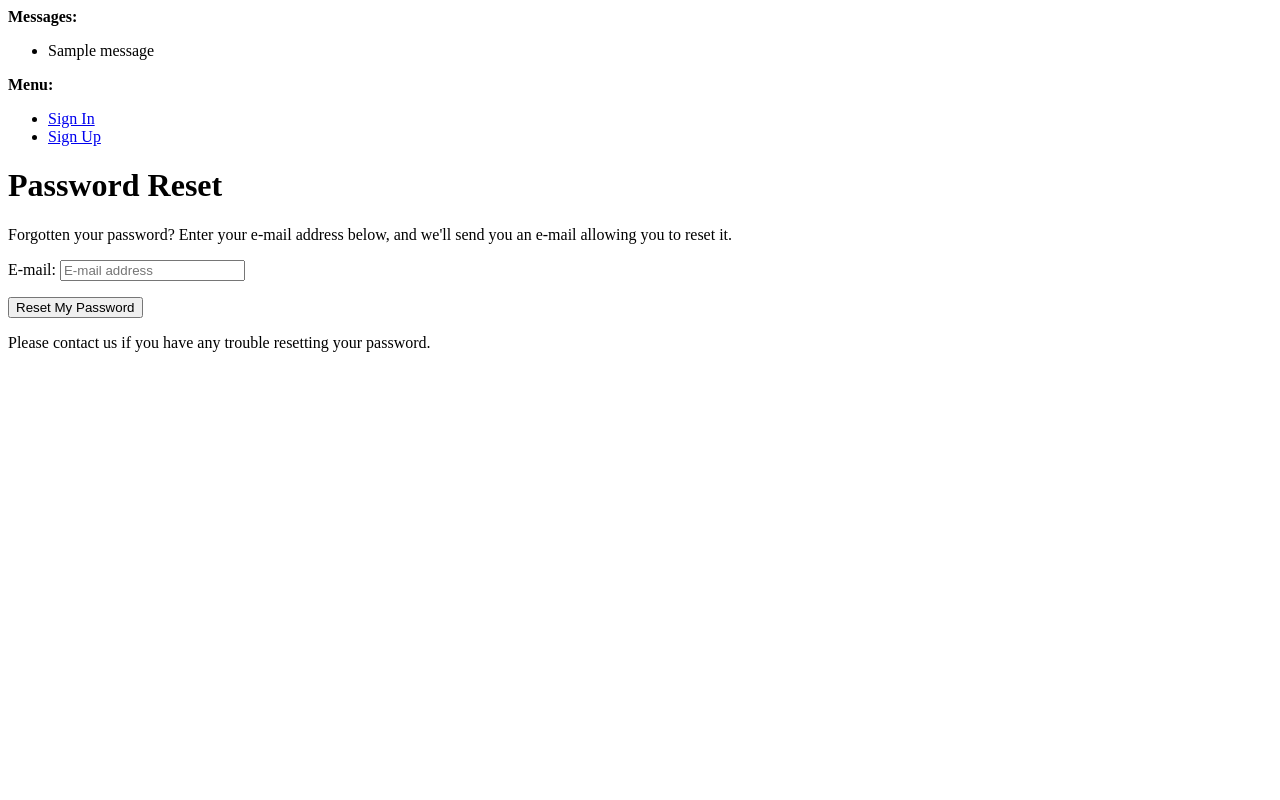
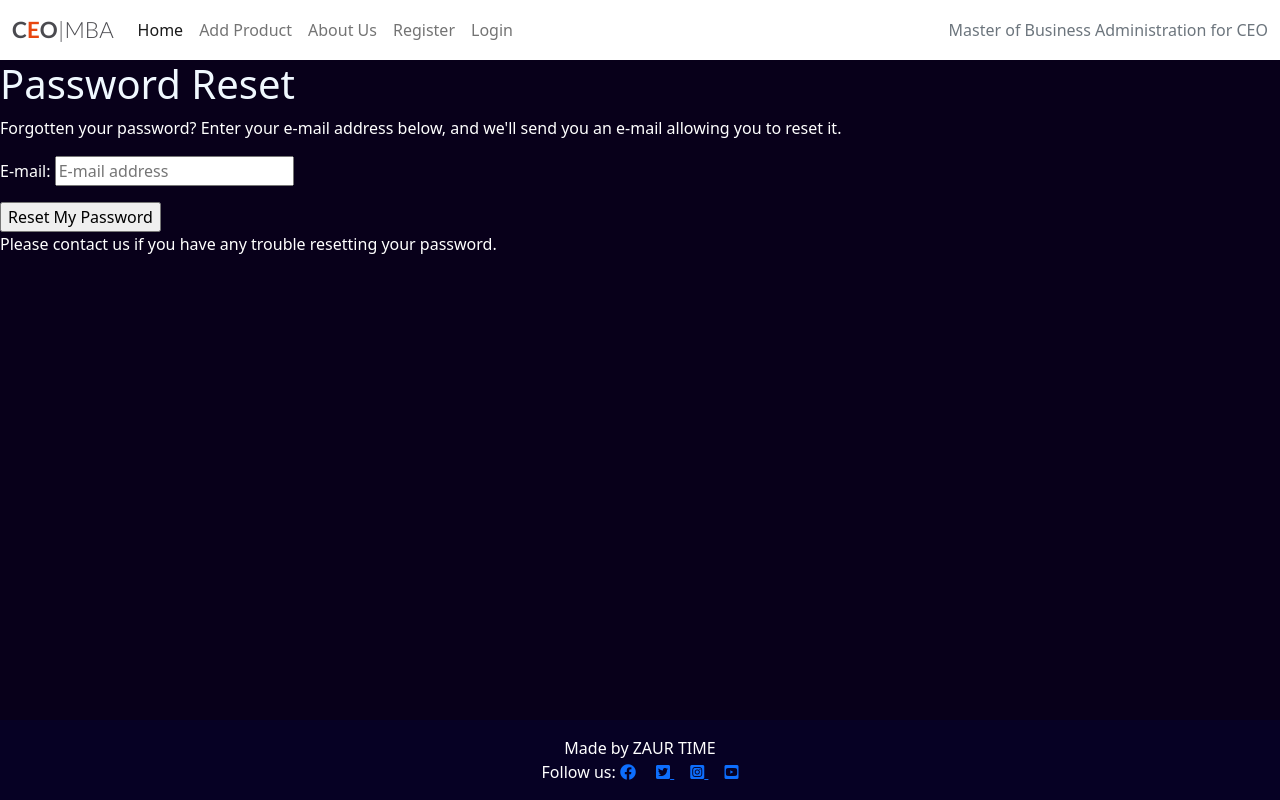
Before and after one commit to Zaurtime/mbaforceo, a Django app: page /accounts/password/reset/ in a window 1280 px wide. Run offline with Django 3.2, Linux system fonts and the light colour scheme; tables that the repository leaves empty hold one stand-in row (values such as "Sample post"); one stand-in notice (Sample message) is shown.

Commit message:
Change account templates base html and fix templates

```diff
--- a/mba/templates/account/base.html
+++ b/mba/templates/account/base.html
@@ -1,42 +1 @@
-<!DOCTYPE html>
-<html>
-  <head>
-    <meta http-equiv="X-UA-Compatible" content="IE=edge">
-    <meta name="viewport" content="width=device-width, initial-scale=1.0">
-    <title>{% block head_title %}{% endblock %}</title>
-    {% block extra_head %}
-    {% endblock %}
-  </head>
-  <body>
-    {% block body %}
-
-    {% if messages %}
-    <div>
-      <strong>Messages:</strong>
-      <ul>
-        {% for message in messages %}
-        <li>{{message}}</li>
-        {% endfor %}
-      </ul>
-    </div>
-    {% endif %}
-
-    <div>
-      <strong>Menu:</strong>
-      <ul>
-        {% if user.is_authenticated %}
-        <li><a href="{% url 'account_email' %}">Change E-mail</a></li>
-        <li><a href="{% url 'account_logout' %}">Sign Out</a></li>
-        {% else %}
-        <li><a href="{% url 'account_login' %}">Sign In</a></li>
-        <li><a href="{% url 'account_signup' %}">Sign Up</a></li>
-        {% endif %}
-      </ul>
-    </div>
-    {% block content %}
-    {% endblock %}
-    {% endblock %}
-    {% block extra_body %}
-    {% endblock %}
-  </body>
-</html>
+{% extends "base.html" %}
--- a/mba/templates/base.html
+++ b/mba/templates/base.html
@@ -13,182 +13,10 @@
     <meta name="viewport" content="width=device-width, initial-scale=1" />
     <link href="https://cdn.jsdelivr.net/npm/bootstrap@5.0.1/dist/css/bootstrap.min.css" rel="stylesheet"
         integrity="sha384-+0n0xVW2eSR5OomGNYDnhzAbDsOXxcvSN1TPprVMTNDbiYZCxYbOOl7+AMvyTG2x" crossorigin="anonymous">
-    <script src="https://cdn.jsdelivr.net/npm/bootstrap@5.0.1/dist/js/bootstrap.bundle.min.js"
-        integrity="sha384-gtEjrD/SeCtmISkJkNUaaKMoLD0//ElJ19smozuHV6z3Iehds+3Ulb9Bn9Plx0x4" crossorigin="anonymous">
-    </script>
     <link rel="stylesheet" href="{% static 'css/style.css' %}">
 
 </head>
-<style>
 
-body {
-    background-color: rgb(242, 245, 242);
-}
-
-.brand {
-    font-family: Lato, sans-serif;
-    font-size: 1.4rem;
-    font-weight: 700;
-    color: #4A4A4F;
-}
-
-.red-o {
-    color: #E84610;
-}
-
-.thin {
-    font-weight: 300;
-}
-
-.light-bg {
-    background-color: #ffffff;
-}
-
-.dark-bg {
-    background-color: #060124;
-}
-
-.main-bg {
-    background-color: #08001a;
-}
-
-h1 {color:aliceblue}
-
-h2 {color:aliceblue}
-
-h3 {color:aliceblue}
-
-p {color: #fff;}
-
-.card {
-    border: none;
-    background-color: transparent;
-}
-
-.image-container {
-    position: relative;
-}
-
-.image-flash {
-    position: absolute;
-    bottom: 5%;
-    min-width: 30%;
-    left: -2px;
-    background-color: #19191a;
-}
-
-.author {
-    color: white;
-    margin: 4px;
-    text-transform: uppercase;
-}
-
-.masthead {
-    margin-top: 10px;
-    overflow: hidden;
-    position: relative;
-    display: inline-block;
-    height: 33vh;
-    width: 100%;
-}
-
-.masthead-text {
-    background-color: #445261;
-    color: white;
-    position: relative;
-}
-
-.masthead-image {
-    position: relative;
-    overflow: hidden;
-}
-
-.masthead-image:after {
-    content: "";
-    position: absolute;
-    top: 0;
-    right: 90%;
-    height: 100%;
-    width: 150%;
-    background: #445261;
-    -webkit-transform: skew(15deg);
-    -moz-transform: skew(15deg);
-    transform: skew(15deg);
-    z-index: 100;
-}
-
-.post-link {
-    text-decoration: none;
-    color: #445261;
-}
-
-.post-link:hover,
-.page-link {
-    color: #E84610;
-}
-
-.post-title {
-    margin-top: 20%;
-    margin-left: 5%;
-}
-
-.post-subtitle {
-    margin-left: 5%;
-    color: lightgray;
-}
-
-.btn-signup {
-    background-color: #23BBBB;
-    color: #fff;
-}
-
-.btn-signup:hover,
-.btn-signup:active {
-    background-color: #fff;
-    color: #23BBBB;
-}
-
-.link {
-    color: #23BBBB;
-    text-decoration: none;
-}
-
-.link:hover,
-.link:active {
-    color: #445261;
-    text-decoration: underline;
-}
-
-.btn-like {
-    color: #E84610;
-    border: none;
-    background: transparent;
-}
-
-.btn-like:hover,
-.btn-like:active {
-    color: #E84610;
-    background: transparent;
-    border: none;
-}
-/* about section */
-
-.about {
-    background-image:url('');
-    height: 100vh;
-    background-size:cover;
-    background-repeat:no-repeat;
-    background-position:center center;
-    text-decoration-color: antiquewhite;
-
-}
-
-
-
-
-
-
-</style>
 <body class="d-flex flex-column h-100 main-bg">
 
     <!-- Navigation -->
@@ -227,7 +55,7 @@ p {color: #fff;}
 
                 </ul>
                 <span class="navbar-text text-muted">
-                    Master Business Administration for CEO
+                    Master of Business Administration for CEO
                 </span>
             </div>
         </div>
@@ -261,6 +89,9 @@ p {color: #fff;}
             <a href="https://www.instagram.com/" target="_blank"><i class="fab fa-instagram-square ms-3" href="https://in.com/"></i>
             <a href="https://www.youtube.com/" target="_blank"><i class="fab fa-youtube-square ms-3" href="https://twitter.com/"></i></p>
     </footer>
+    <script src="https://cdn.jsdelivr.net/npm/bootstrap@5.0.1/dist/js/bootstrap.bundle.min.js"
+        integrity="sha384-gtEjrD/SeCtmISkJkNUaaKMoLD0//ElJ19smozuHV6z3Iehds+3Ulb9Bn9Plx0x4" crossorigin="anonymous">
+    </script>
     <script>
         setTimeout(function () {
             let messages = document.getElementById('msg');
--- a/mba/urls.py
+++ b/mba/urls.py
@@ -10,6 +10,6 @@ urlpatterns = [
     path('post-delete/<str:slug>/', views.delete_product, name='post_delete'),
     path('post-update/<str:slug>/', views.update_product, name='post_update'),
     path('post/', views.Post, name='post'),
+    path('about/', views.about, name='about'),
     path('signup/', views.signup, name='signup'),
-    path('about/', views.about, name='about'),
 ]
--- a/static/css/style.css
+++ b/static/css/style.css
@@ -1,5 +1,6 @@
+
 body {
-    background-color: rgb(242, 242, 245);
+    background-color: rgb(242, 245, 242);
 }
 
 .brand {
@@ -18,16 +19,24 @@ body {
 }
 
 .light-bg {
-    background-color: #fff;
+    background-color: #ffffff;
 }
 
 .dark-bg {
-    background-color: #445261;
+    background-color: #060124;
 }
 
 .main-bg {
-    background-color: #eeeff1;
+    background-color: #08001a;
 }
+
+h1 {color:aliceblue}
+
+h2 {color:aliceblue}
+
+h3 {color:aliceblue}
+
+p {color: #fff;}
 
 .card {
     border: none;
@@ -43,7 +52,7 @@ body {
     bottom: 5%;
     min-width: 30%;
     left: -2px;
-    background-color: #23BBBB;
+    background-color: #19191a;
 }
 
 .author {
@@ -140,3 +149,20 @@ body {
     background: transparent;
     border: none;
 }
+/* about section */
+
+.about {
+    background-image:url('');
+    height: 100vh;
+    background-size:cover;
+    background-repeat:no-repeat;
+    background-position:center center;
+    text-decoration-color: antiquewhite;
+
+}
+
+/* footer */
+
+.footer {
+    text-decoration: none;
+}
```
Also changed, not shown: mba/templates/account/signup.html (+9 -15 lines), mbaforceo/settings.py (+10 -4 lines).
